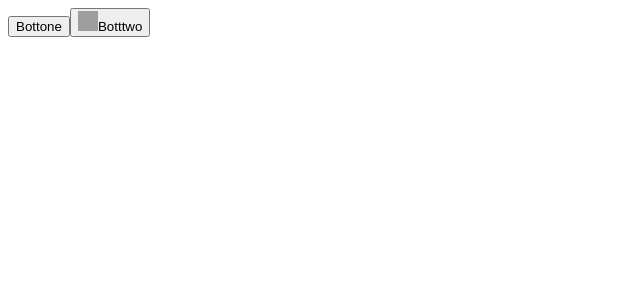
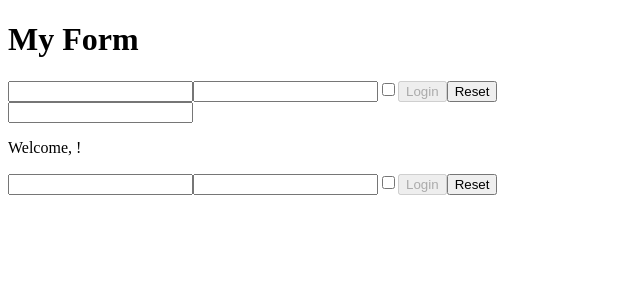
Before and after one commit to NicolasPapappicco/Esercizi-React, a React (Vite) app: page / in a window 1280 px wide. Shown: the top 300 px of the page, without its empty margins (0-640 px from the left). Built offline with nearby package versions, Linux system fonts and the light colour scheme; grey boxes are pictures that could not be loaded.

Commit message:
es Controlled Forms

```diff
--- a/src/App.jsx
+++ b/src/App.jsx
@@ -1,10 +1,14 @@
-import { MouseClicker } from "./MouseClicker";
+import { InteractiveWelcome } from "./InteractiveWelcome";
+import { Login } from "./Login";
+import { MyForm } from "./MyForm";
 
 
 export function App() {
     return (
         <div>
-            <MouseClicker/>
+            <MyForm/>
+            <InteractiveWelcome/>
+            <Login/>
         </div>
     )
 }
--- /dev/null
+++ b/src/InteractiveWelcome.jsx
@@ -0,0 +1,34 @@
+import { useState } from "react";
+import { Welcome } from "./Welcome";
+
+function createData() {
+    return {
+        username: ""
+    }
+}
+
+export function InteractiveWelcome() {
+    const [data, setData] = useState(createData())
+
+    function handleInputChange(event) {
+        const name = event.target.name
+        const value = event.target.value
+
+        setData((data) => {
+            return {
+                ...data,
+                [name]: value
+            }
+
+            // updated[name] = value
+            // return updated
+        })
+    }
+
+    return (
+        <div>
+            <input name="username" value={data.username} onChange={handleInputChange}/>
+            <Welcome name={data.username}/>
+        </div>
+    )
+}
--- /dev/null
+++ b/src/Login.jsx
@@ -0,0 +1,46 @@
+import { useState } from "react"
+
+function createData() {
+    return {
+        username: "",
+        password: "",
+        checked: false
+    }
+}
+
+export function Login({onLogin}) {
+    const [data, setData] = useState(createData())
+
+    function handleInputChange(event) {
+        const name = event.target.name
+        const value = event.target.value
+        const type = event.target.type
+        const checked = event.target.checked
+
+        setData((data) => {
+            return {
+                ...data,
+                [name]: type === "checkbox" ? checked : value
+            }
+        })
+    }
+
+    function handleResetForm(event) {
+        setData(createData())
+    }
+
+    function handleLogin(event) {
+        event.preventDefault()
+        onLogin(state)
+    }
+
+    return (
+        <form onSubmit={handleLogin}>
+            <input name="username" value={data.username} onChange={handleInputChange}/>
+            <input name="password" type="password" value={data.password} onChange={handleInputChange}/>
+            <input name="checkbox" type="checkbox" checked={data.session} onChange={handleInputChange}/>
+            <button disabled={!data.username || !data.password} onClick={handleLogin}>Login</button>
+            <button onClick={handleResetForm}>Reset</button>
+        </form>
+    )
+}
--- /dev/null
+++ b/src/MyForm.jsx
@@ -0,0 +1,45 @@
+import { useState } from "react"
+
+function createData() {
+    return {
+        username: "",
+        password: "",
+        session: false
+    }
+}
+
+export function MyForm() {
+    const [data, setData] = useState(createData())
+
+    function handleInputChange(event) {
+        const name = event.target.name
+        const value = event.target.value
+        const type = event.target.type
+        const checked = event.target.checked
+
+        setData((data) => {
+            return {
+                ...data,
+                [name]: type === "checkbox" ? checked : value
+            }
+
+            // updated[name] = value
+            // return updated
+        })
+    }
+
+    function handleResetForm(event) {
+        setData(createData())
+    }
+
+    return (
+        <div>
+            <h1>My Form</h1>
+            <input name="username" value={data.username} onChange={handleInputChange}/>
+            <input name="password" type="password" value={data.password} onChange={handleInputChange} />
+            <input name="session" type="checkbox" checked={data.session} onChange={handleInputChange}/>
+            <button disabled={!data.username || !data.password}>Login</button>
+            <button onClick={handleResetForm}>Reset</button>
+        </div>
+    )
+}
--- a/src/Welcome.jsx
+++ b/src/Welcome.jsx
@@ -3,7 +3,7 @@ import { Age } from "./Age";
 export function Welcome({ name, age }) {
     return (
         <div>
-            <p>Welcome, <strong>{name}</strong>!</p>
+            <p>Welcome, {name}!</p>
             <Age age={age} name={name}/>
         </div>
     )
```
